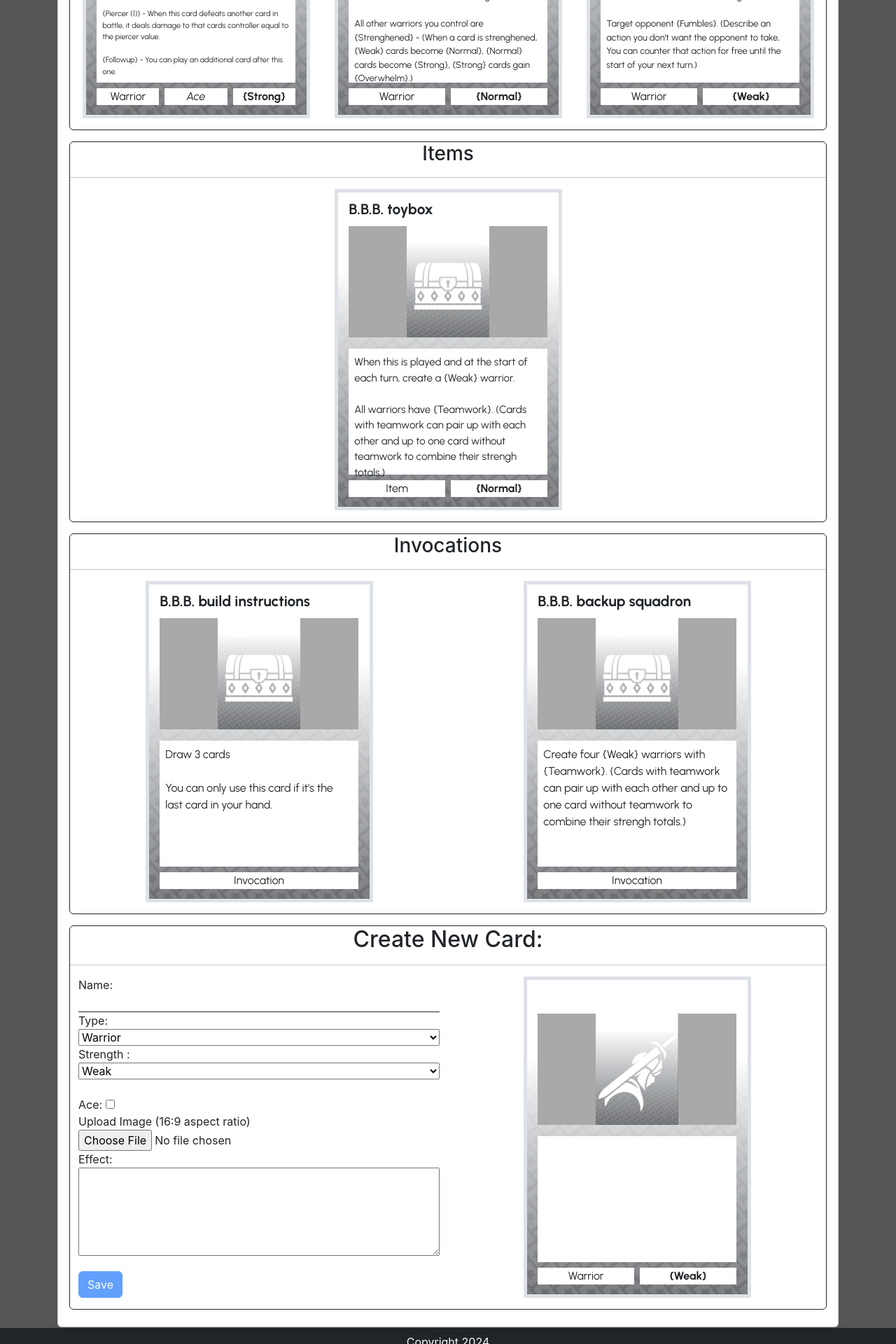
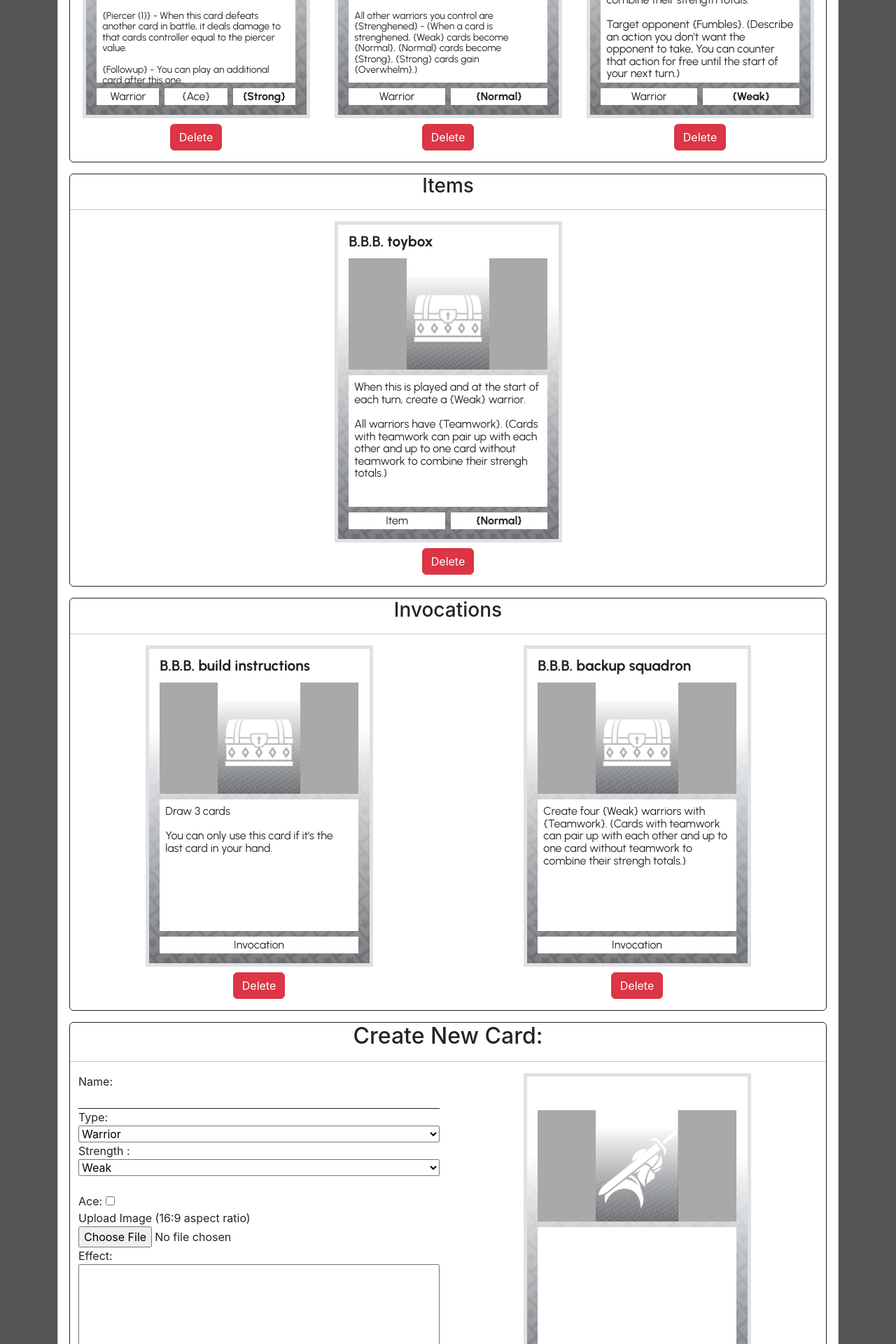
Before and after one commit to greg93john/perfect-draw-card-creator, a React (Create React App) app: page / in a window 1280 px wide. Shown: the part 520-2440 px from the top of the page at 70% size. Built offline with nearby package versions, Linux system fonts and the light colour scheme.

Commit message:
implements a "delete card" functionality to the project.

```diff
--- a/src/App.css
+++ b/src/App.css
@@ -11,10 +11,6 @@ body {
   max-width: 90%;
   display: flow-root;
   font-family: 'Urbanist-VariableFont';
-}
-
-.card-ace-field {
-  font-family: 'Urbanist-Italic-VariableFont';
 }
 
 .card-image {
@@ -52,7 +48,8 @@ body {
 }
 
 .trading-card-effect-field {
-  height: 40%;
+  line-height: 1.1;
+  height: 41.75%;
 }
 
 .trading-card-image-field {
--- a/src/components/tab-bodies/Deck.jsx
+++ b/src/components/tab-bodies/Deck.jsx
@@ -2,6 +2,7 @@ import { useState } from 'react';
 import DisplayCard from '../tab-elements/DisplayCard';
 import DisplayTypeCategory from '../tab-elements/DisplayTypeCategory';
 import CreateCardForm from '../tab-elements/CreateCardForm';
+
 
 function Deck(props) {
     const _deck = props.charData.deck;
@@ -19,10 +20,23 @@ function Deck(props) {
 
 
     function SubmitCreatedCard() {
-        const _typeName = createCard.type + "s";
-        createCard.id = Object.keys(_deck[_typeName].cards).length;
-        props.updateCharData("deck", { ..._deck, [_typeName]: { ..._deck[_typeName], cards: { ..._deck[_typeName].cards, [createCard.name]: createCard } } });
-        ClearCreateCardInputFields();
+        if (!_deck[createCard.type + 's'].cards.hasOwnProperty(createCard.name)) {
+            const _typeName = createCard.type + "s";
+            createCard.id = Object.keys(_deck[_typeName].cards).length;
+            props.updateCharData("deck", { ..._deck, [_typeName]: { ..._deck[_typeName], cards: { ..._deck[_typeName].cards, [createCard.name]: createCard } } });
+            ClearCreateCardInputFields();
+        } else {
+            alert(`The ${createCard.type} card "${createCard.name}" already exists.`);
+        }
+    }
+
+    function DeleteExistingCard(_card) {
+        delete _deck[_card.type + 's'].cards[_card.name]
+
+        let i = 0;
+        Object.keys(_deck[_card.type + 's'].cards).map((_cardName) => { _deck[_card.type + 's'].cards[_cardName].id = i; i++; });
+        console.log(_deck);
+        props.updateCharData("deck", { ..._deck });
     }
 
     function ClearCreateCardInputFields() {
@@ -44,7 +58,7 @@ function Deck(props) {
             {
                 Object.keys(_deck).map((_cardsType) => {
                     return (
-                        <DisplayTypeCategory cards={_deck[_cardsType].cards} cardsType={_cardsType} key={_cardsType + _deck[_cardsType].id} />
+                        Object.keys(_deck[_cardsType].cards).length > 0 ? <DisplayTypeCategory cards={_deck[_cardsType].cards} cardsType={_cardsType} deleteExistingCardMethod={DeleteExistingCard} key={_cardsType + _deck[_cardsType].id} /> : ""
                     )
                 })
             }
@@ -55,7 +69,7 @@ function Deck(props) {
 
                 <div className="row roq-cols-2 mx-0">
                     <div className='col'>
-                        <CreateCardForm  createCard={createCard} submitCreatedCard={SubmitCreatedCard} setCreateCard={setCreateCard} />
+                        <CreateCardForm createCard={createCard} submitCreatedCard={SubmitCreatedCard} setCreateCard={setCreateCard} />
                     </div>
                     <div className='col'>
                         <DisplayCard cardObject={createCard} />
--- a/src/components/tab-elements/CreateCardForm.jsx
+++ b/src/components/tab-elements/CreateCardForm.jsx
@@ -80,7 +80,7 @@ function CreateCardForm(props) {
 
             <br />
 
-            <button disabled={CheckIfSubmitable()} type="submit" className="btn btn-primary my-3">Save</button>
+            <button disabled={CheckIfSubmitable()} type="submit" className="btn btn-primary my-3">Create</button>
         </form>
     )
 }
--- a/src/components/tab-elements/DisplayCard.jsx
+++ b/src/components/tab-elements/DisplayCard.jsx
@@ -1,5 +1,5 @@
 import textFit from '../../libraries/textFit.min.js';
-import { useEffect, useRef } from 'react';
+import { useEffect, useLayoutEffect, useRef } from 'react';
 
 function DisplayCard(props) {
     const _card = props.cardObject;
@@ -10,9 +10,17 @@ function DisplayCard(props) {
         if (effectTextContainerRef) {
             textFit([effectTextContainerRef.current], { minFontSize: 4, maxFontSize: 16 });
         } if (nameTextContainerRef) {
-            textFit([nameTextContainerRef.current], { minFontSize: 4, maxFontSize: 24 })
+            textFit([nameTextContainerRef.current], { minFontSize: 4, maxFontSize: 24 });
         }
-    }, [props.cardObject])
+    }, [props.cardObject]);
+
+    useLayoutEffect(() => {
+        if (effectTextContainerRef) {
+            textFit([effectTextContainerRef.current], { minFontSize: 4, maxFontSize: 16 });
+        } if (nameTextContainerRef) {
+            textFit([nameTextContainerRef.current], { minFontSize: 4, maxFontSize: 24 });
+        }
+    }, [props.cardObject]);
 
     return (
         <div className="trading-card border border-5 mx-auto">
@@ -20,7 +28,7 @@ function DisplayCard(props) {
                 {_card.name}
             </div>
 
-            <div className="trading-card-image-field ratio ratio-16x9 mx-auto mb-3">
+            <div className="trading-card-image-field ratio ratio-16x9 mx-auto mb-2">
                 <img
                     className="card-image h-100"
                     src={
@@ -48,7 +56,7 @@ function DisplayCard(props) {
                         _card.isAce ?
                             <div className={`col p${_card.strength ? 'x' : 's'}-1`}>
                                 <div className="card-ace-field">
-                                    Ace
+                                    {"{Ace}"}
                                 </div>
                             </div>
                             :
--- a/src/components/tab-elements/DisplayTypeCategory.jsx
+++ b/src/components/tab-elements/DisplayTypeCategory.jsx
@@ -1,7 +1,13 @@
 import DisplayCard from "./DisplayCard";
 
 function DisplayTypeCategory(props) {
-    const _cards= props.cards, _cardsType = props.cardsType;
+    const _cards = props.cards, _cardsType = props.cardsType;
+
+    function HandleDeleteCall(card) {
+        if (props.deleteExistingCardMethod && confirm(`Do you wish to delete the ${card.type} card "${card.name}" ?`)) {
+            props.deleteExistingCardMethod(card);
+        }
+    }
 
     return (
         <div className={_cardsType.slice(0, -1) + "-cards-listing border border-dark rounded my-3"}>
@@ -19,6 +25,7 @@ function DisplayTypeCategory(props) {
                         return (
                             <div key={_cardName + _cardName.id} className="col">
                                 <DisplayCard cardObject={_cardObject} />
+                                <button className="btn btn-danger mt-2" onClick={() => { HandleDeleteCall(_cardObject) }}>Delete</button>
                             </div>
                         )
                     })
```
